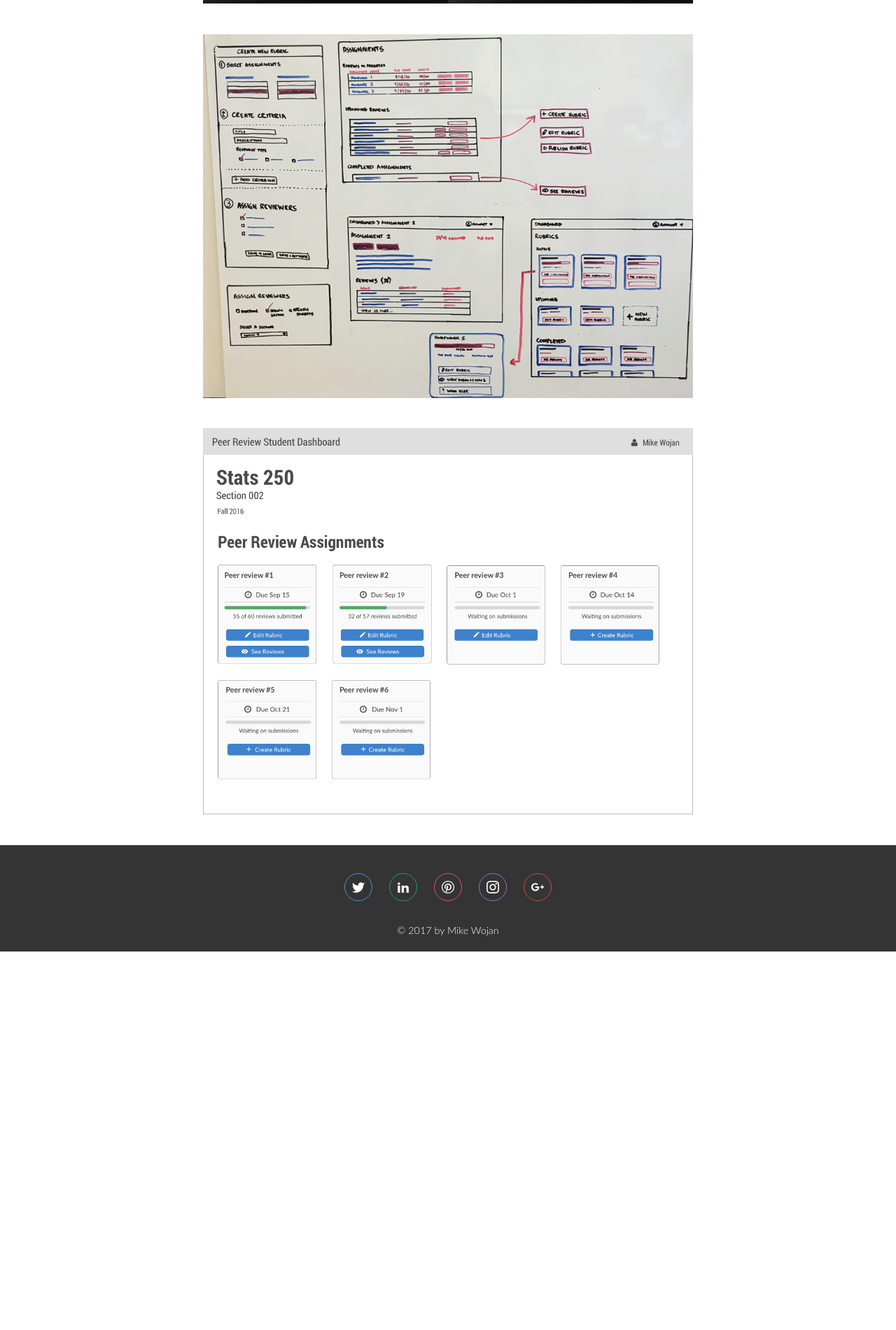
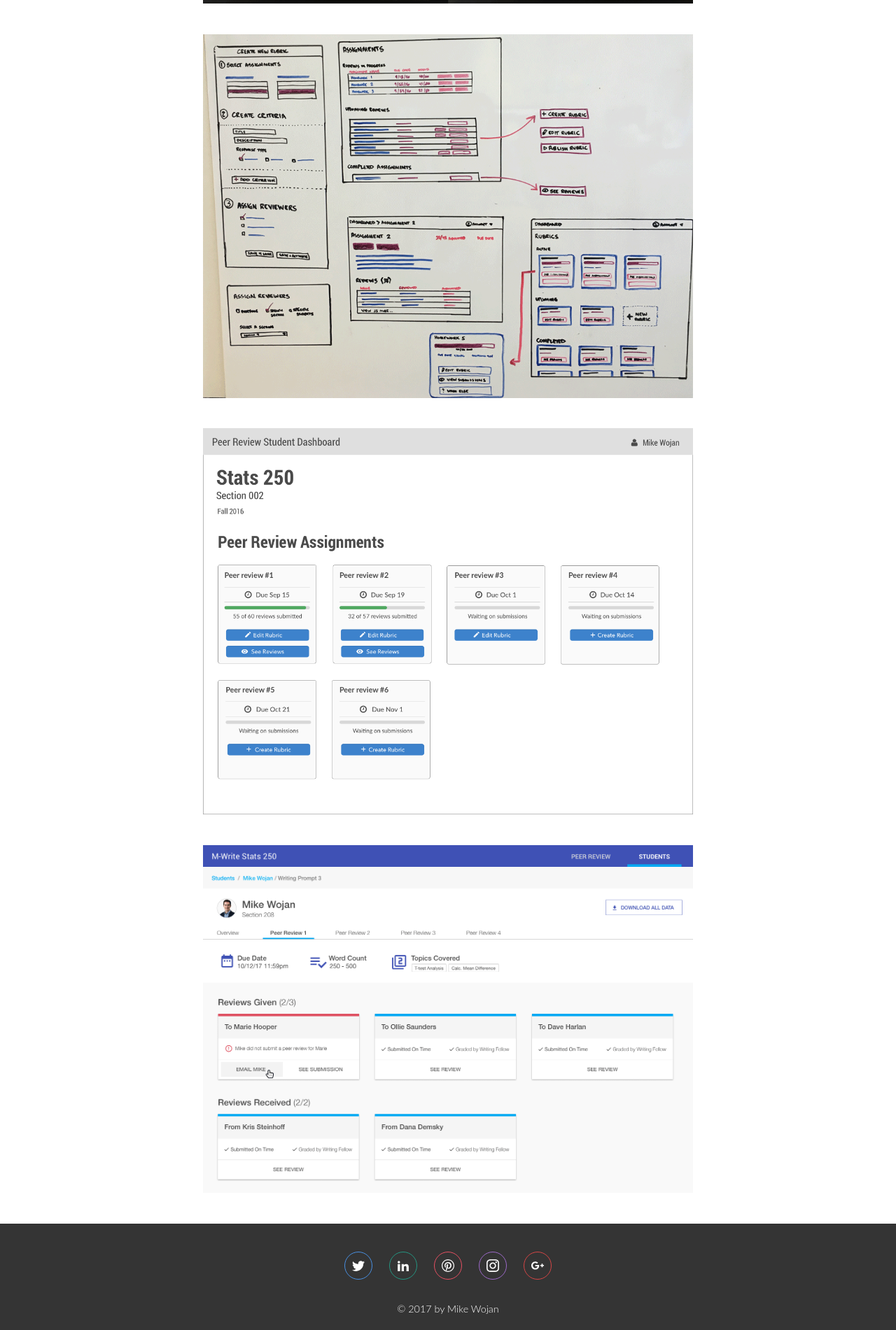
Before and after one commit to mtwojan/mikewojan.com, a Jekyll site: the page built from _portfolio/m-write.html, in a window 1280 px wide. Shown: the part 2234-4135 px from the top of the page at 70% size. Built offline with Jekyll 4.4.1, drawn with Linux system fonts in a browser that asks for light colours; before the commit the page ends 3594 px from its top, so only the background shows below that.

Commit message:
added new mockup for m-write project

```diff
--- a/_portfolio/m-write.html
+++ b/_portfolio/m-write.html
@@ -41,6 +41,7 @@ layout: default
         <img src="/../img/m-write/mwrite-sketches.png" alt="pencil sketches of the m-write interface">
         <img src="/../img/m-write/mwrite-whiteboard-1.png" alt="a whiteboard sketch of the m-write interface">
         <img src="/../img/m-write/mwrite-dashboard.png" alt="a high fidelity mockup of the mwrite interface">
+        <img src="/../img/m-write/mwrite-student-dashboard.png" alt="a screenshot of the student dashboard interface in mwrite">
 
       </div>
 
```
Also changed, not shown: img/m-write/mwrite-student-dashboard.png (added).
